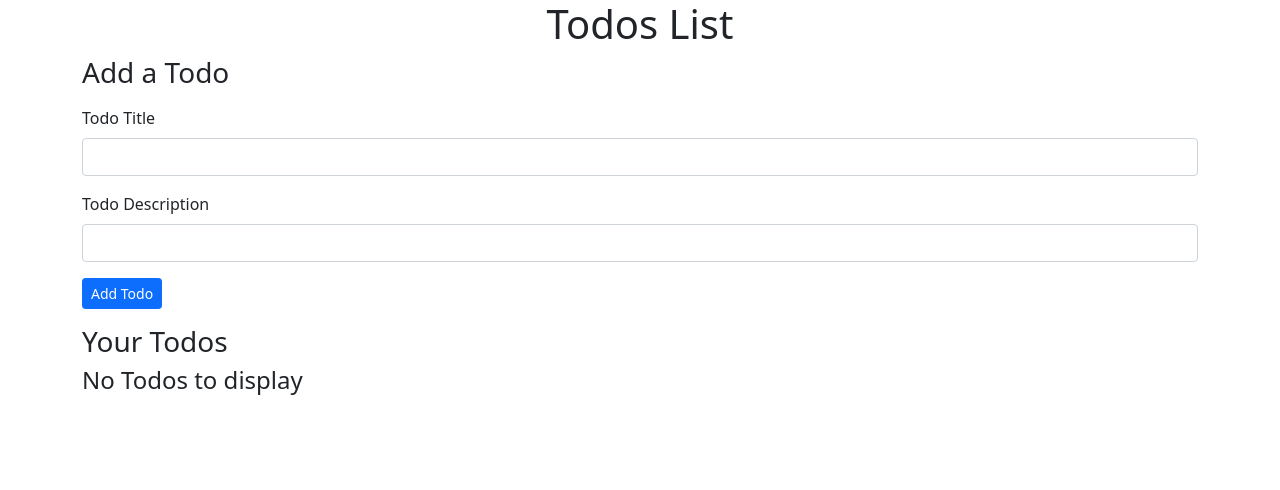
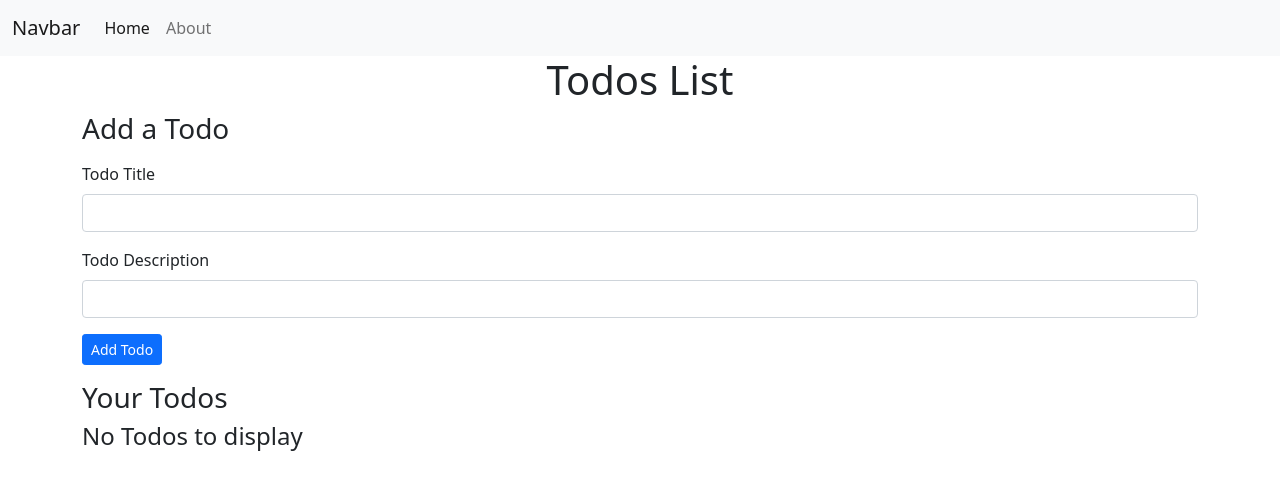
Before and after one commit to imukeshsoni/todo-app, an Angular app: page / in a window 1280 px wide. Shown: the top 490 px of the page. Built offline with nearby package versions, Linux system fonts and the light colour scheme.

Commit message:
angular routing implemented using navbar

```diff
--- a/src/app/MyComponents/todos/todos.component.html
+++ b/src/app/MyComponents/todos/todos.component.html
@@ -1,3 +1,6 @@
+
+<div class="container">
+  <h1 class="text-center">Todos List</h1>
 <app-add-todo (todoAdd)="addTodo($event)"></app-add-todo>
 <h3>Your Todos</h3>
 <div *ngIf="this.todos.length === 0; else elseBlock">
@@ -13,3 +16,4 @@
     ></app-todo-item>
   </div>
 </ng-template>
+</div>
--- a/src/app/app-routing.module.ts
+++ b/src/app/app-routing.module.ts
@@ -1,7 +1,13 @@
 import { NgModule } from '@angular/core';
 import { RouterModule, Routes } from '@angular/router';
+import { AboutComponent } from './MyComponents/about/about.component';
+import { TodosComponent } from './MyComponents/todos/todos.component';
 
-const routes: Routes = [];
+const routes: Routes = [
+  { path: '', component: TodosComponent },
+  { path: 'about', component: AboutComponent }
+
+];
 
 @NgModule({
   imports: [RouterModule.forRoot(routes)],
--- a/src/app/app.component.html
+++ b/src/app/app.component.html
@@ -1,4 +1,28 @@
-<div class="container">
-  <h1 class="text-center">Todos List</h1>
-  <app-todos></app-todos>
-</div>
+<nav class="navbar navbar-expand-lg navbar-light bg-light">
+  <div class="container-fluid">
+    <a class="navbar-brand" routerLink="/">Navbar</a>
+    <button
+      class="navbar-toggler"
+      type="button"
+      data-bs-toggle="collapse"
+      data-bs-target="#navbarSupportedContent"
+      aria-controls="navbarSupportedContent"
+      aria-expanded="false"
+      aria-label="Toggle navigation"
+    >
+      <span class="navbar-toggler-icon"></span>
+    </button>
+    <div class="collapse navbar-collapse" id="navbarSupportedContent">
+      <ul class="navbar-nav me-auto mb-2 mb-lg-0">
+        <li class="nav-item">
+          <a class="nav-link active" aria-current="page" routerLink="/">Home</a>
+        </li>
+        <li class="nav-item">
+          <a class="nav-link" routerLink="/about">About</a>
+        </li>
+      </ul>
+    </div>
+  </div>
+</nav>
+
+<router-outlet></router-outlet>
--- a/src/app/app.module.ts
+++ b/src/app/app.module.ts
@@ -7,13 +7,15 @@ import { TodosComponent } from './MyComponents/todos/todos.component';
 import { TodoItemComponent } from './MyComponents/todo-item/todo-item.component';
 import { AddTodoComponent } from './MyComponents/add-todo/add-todo.component';
 import { FormsModule } from '@angular/forms';
+import { AboutComponent } from './MyComponents/about/about.component';
 
 @NgModule({
   declarations: [
     AppComponent,
     TodosComponent,
     TodoItemComponent,
-    AddTodoComponent
+    AddTodoComponent,
+    AboutComponent
   ],
   imports: [
     BrowserModule,
```
